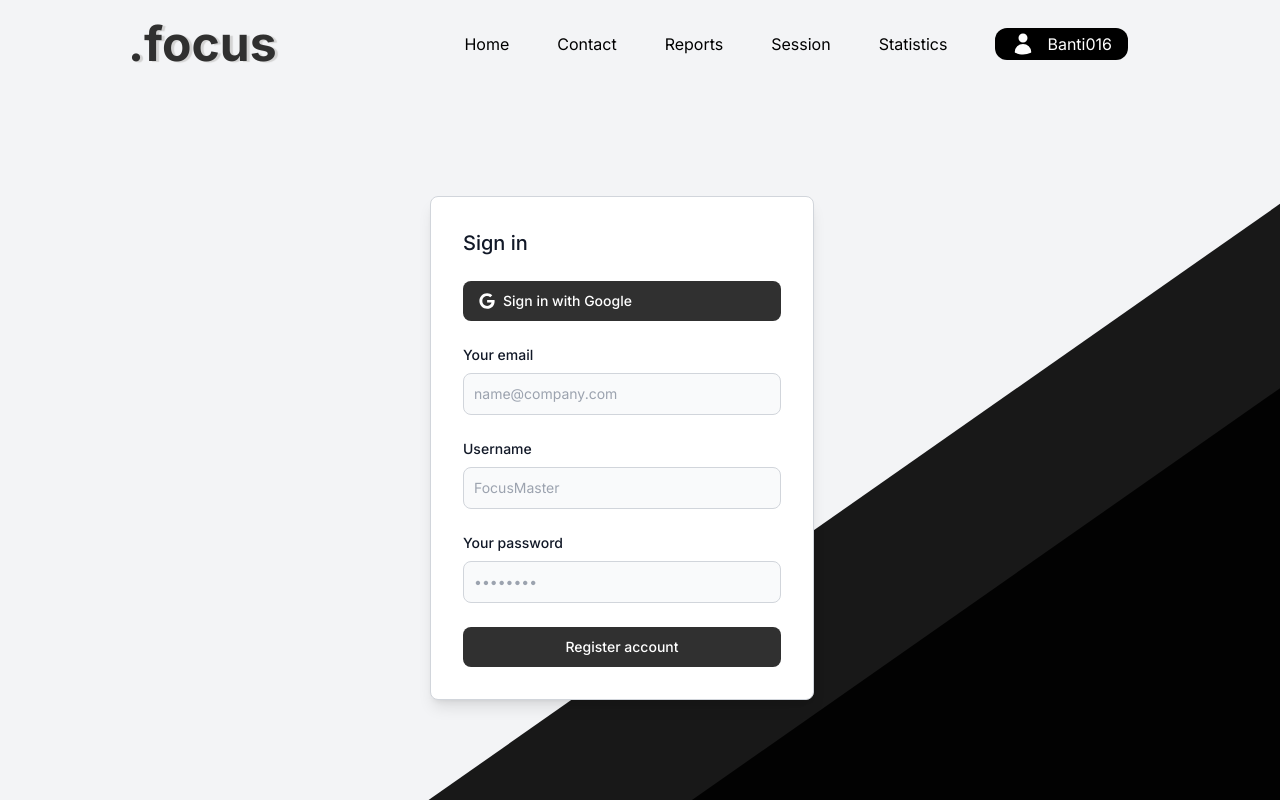
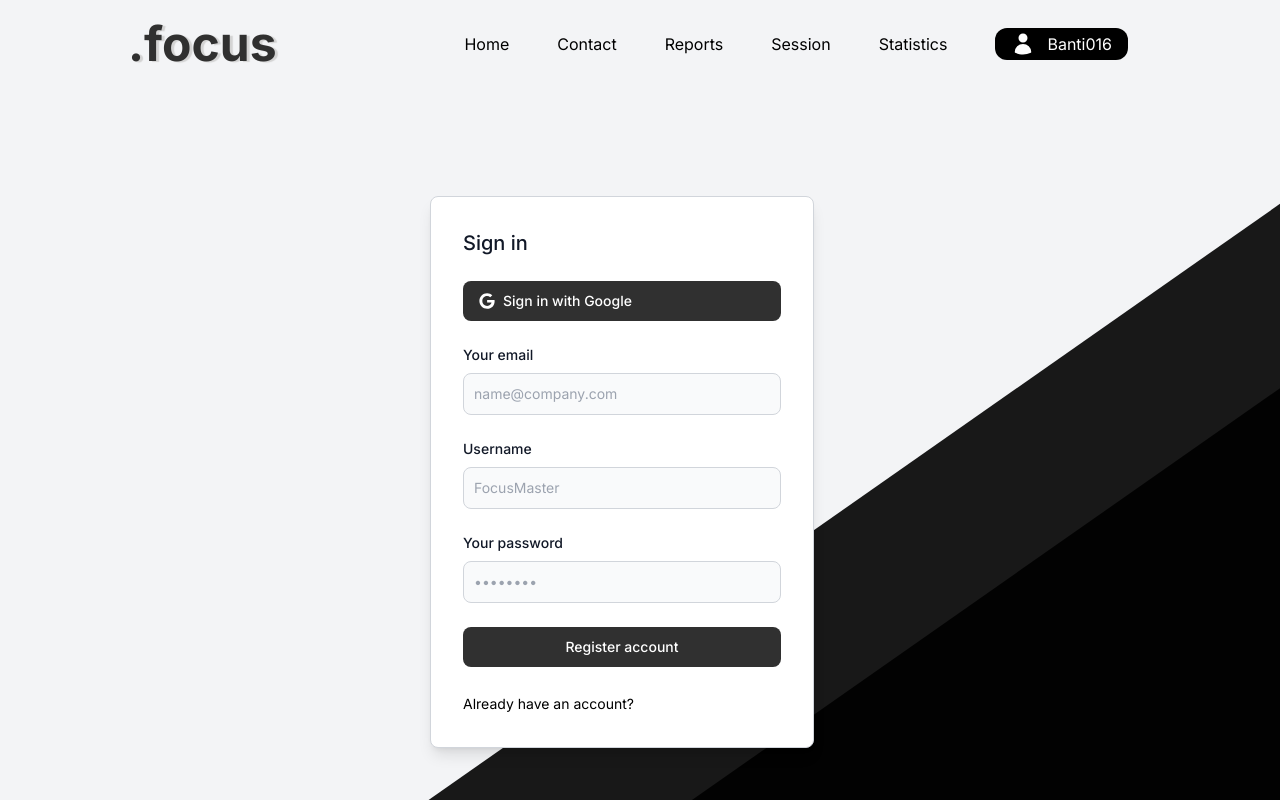
Before and after one commit to mateuszkuczykkuczynski/.focus, a Vue app in the folder focus-frontend/: page /sign-up in a window 1280 px wide. Built offline with nearby package versions, Linux system fonts and the light colour scheme.

Commit message:
Added routing to login from signup

```diff
--- a/focus-frontend/src/views/SignUp.vue
+++ b/focus-frontend/src/views/SignUp.vue
@@ -25,6 +25,11 @@
               <input type="password" name="password" id="password" placeholder="••••••••" class="bg-gray-50 border border-gray-300 text-gray-900 sm:text-sm rounded-lg focus:ring-blue-500 focus:border-blue-500 block w-full p-2.5" required="">
           </div>
           <button type="submit" class="w-full text-white bg-[#303030] hover:bg-[#505050] focus:ring-4 focus:ring-blue-300 font-medium rounded-lg text-sm px-5 py-2.5 text-center">Register account</button>
+          <div class="my-5">
+            <RouterLink to="/log-in" class="text-sm hover:text-gray-500">
+              <span>Already have an account?</span>
+            </RouterLink>
+          </div>
         </form>
       </div>
     </div>
```
